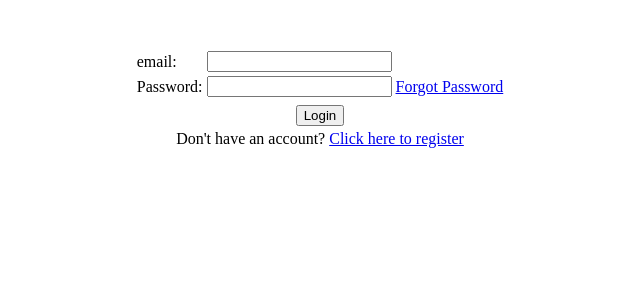
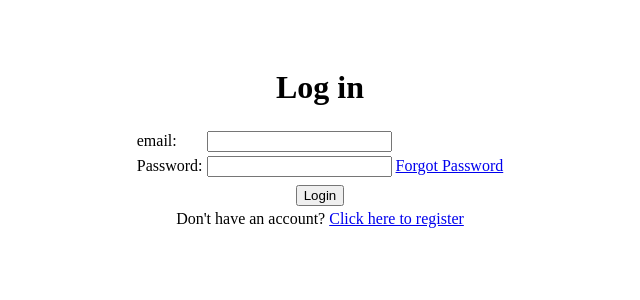
Before and after one commit to shajaratul/TMS, a PHP site: page /login.php in a window 1280 px wide. Shown: the top 300 px of the page, without its empty margins (320-960 px from the left). Run offline with PHP 8.4, Linux system fonts and the light colour scheme.

Commit message:
added log in heading

```diff
--- a/login.php
+++ b/login.php
@@ -5,6 +5,7 @@
 
 <body>
 	<div align="center" style="padding-top:40px">
+	<h1> Log in </h1>
 	<table border="0">
 	<tr>
 		<td> <p> email: </p> </td>
```
